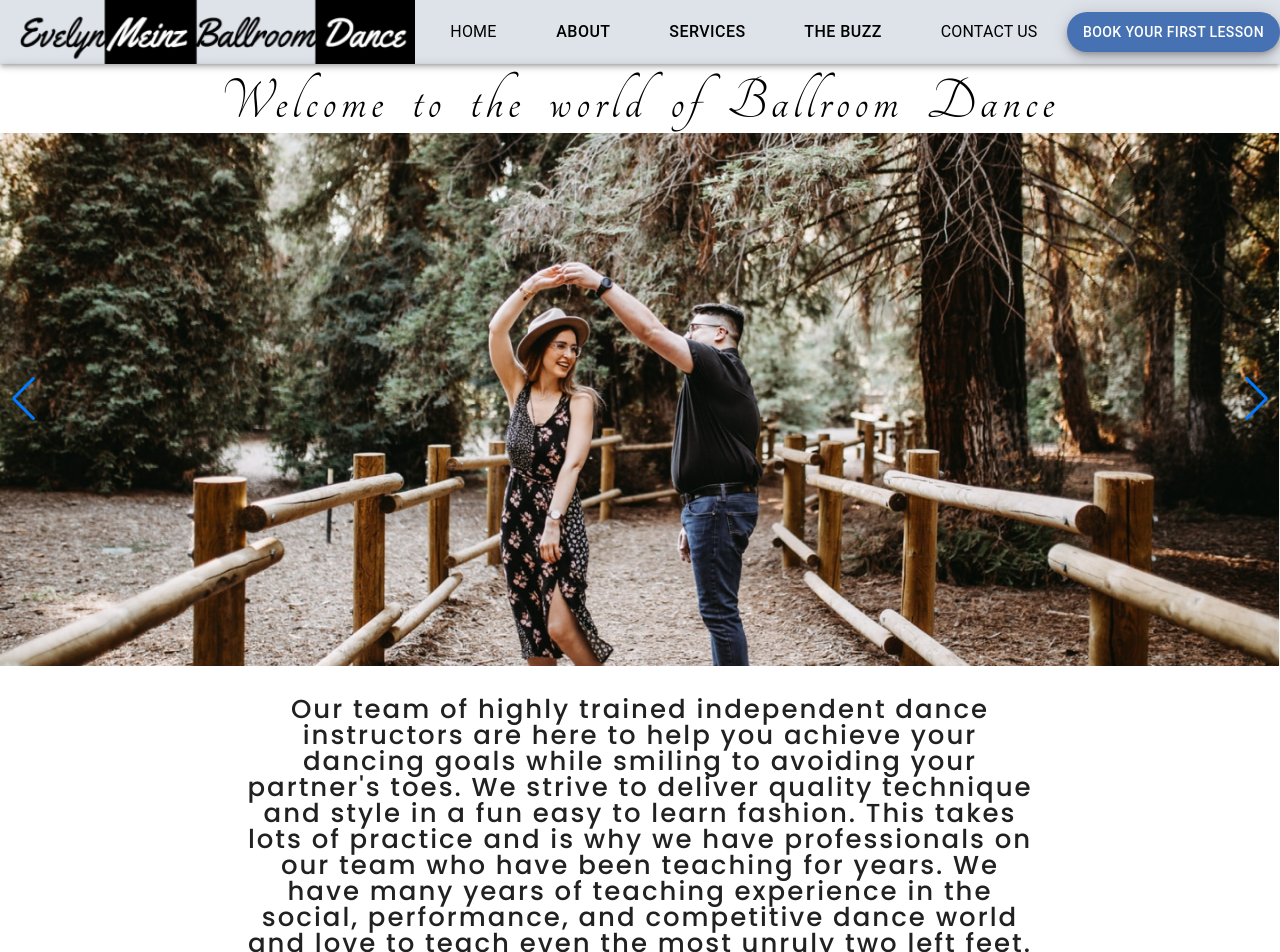
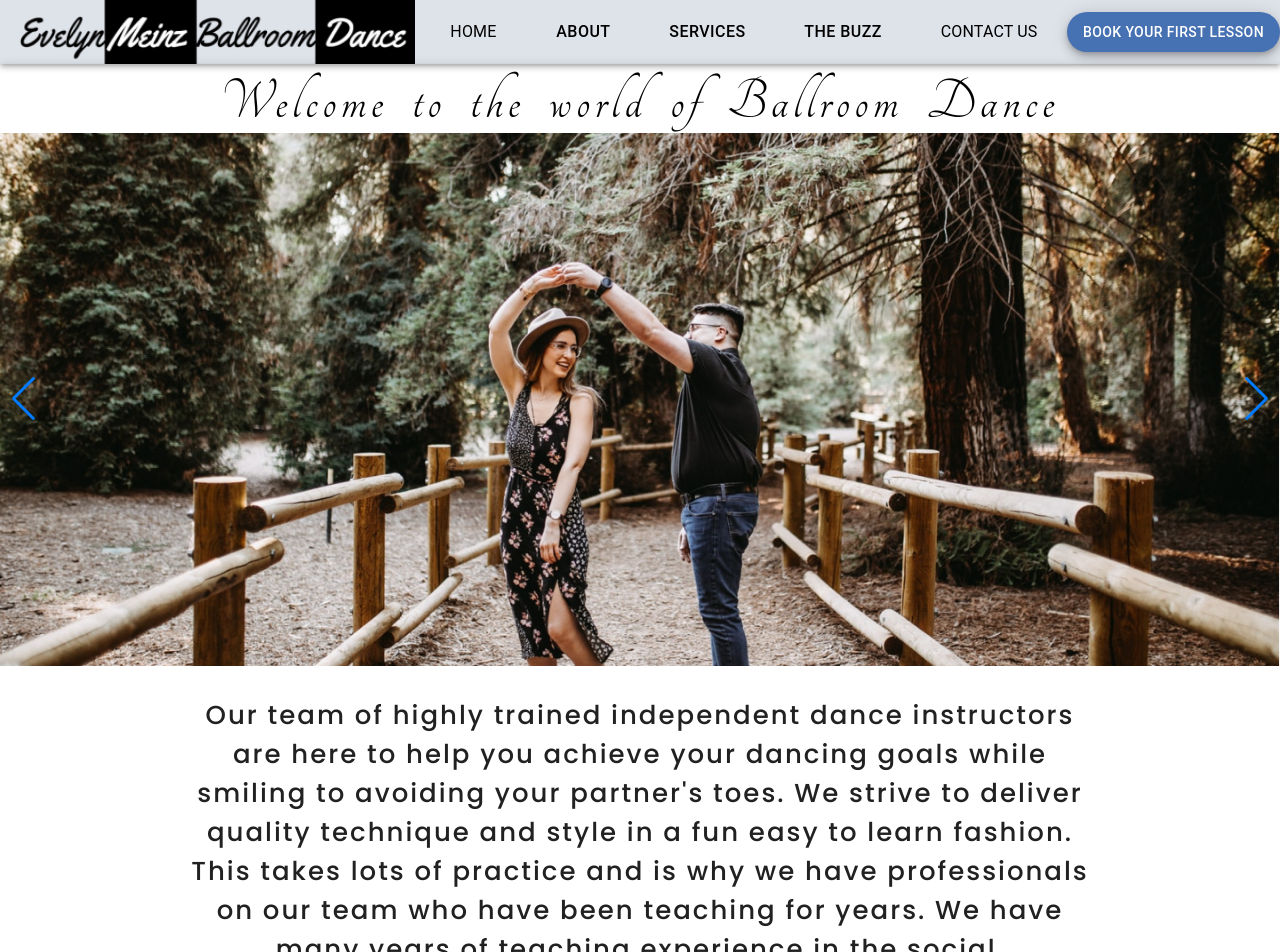
Before and after one commit to th2n10s4u/embd-website, a React (Create React App) app: page /Teacher-Profiles in a window 1280 px wide. Shown: the top 952 px of the page. Built offline with nearby package versions, Linux system fonts and the light colour scheme.

Commit message:
Update TeacherProfiles.js
Fixed Styling

```diff
--- a/src/assets/components/AboutPages/TeacherProfiles.js
+++ b/src/assets/components/AboutPages/TeacherProfiles.js
@@ -24,11 +24,12 @@ export default function TeacherProfiles() {
           <Typography
             id="teacherprofiles"
             sx={{
-              maxWidth: 800,
+              maxWidth: 900,
               fontFamily: "Poppins",
               fontWeight: "500",
-              lineHeight: "100%",
+              // lineHeight: "100%",
               letterSpacing: "2px",
+              lineSpacing: "2px",
               fontSize: "26px",
               marginTop: "10px",
               // marginBottom: "50px",
```
